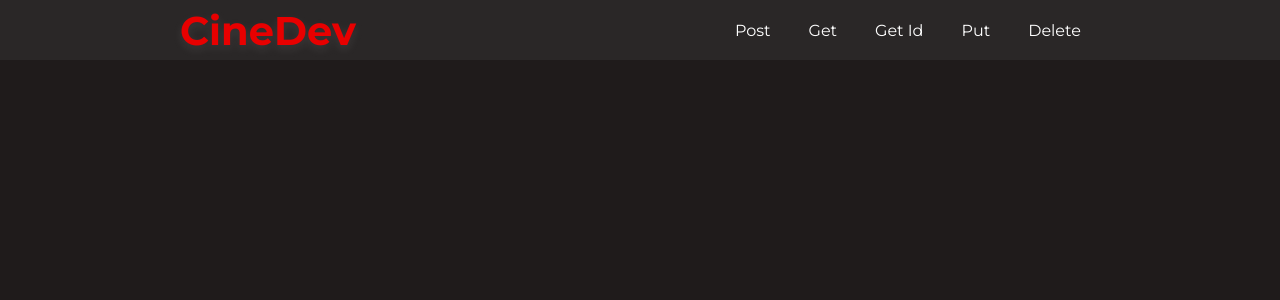
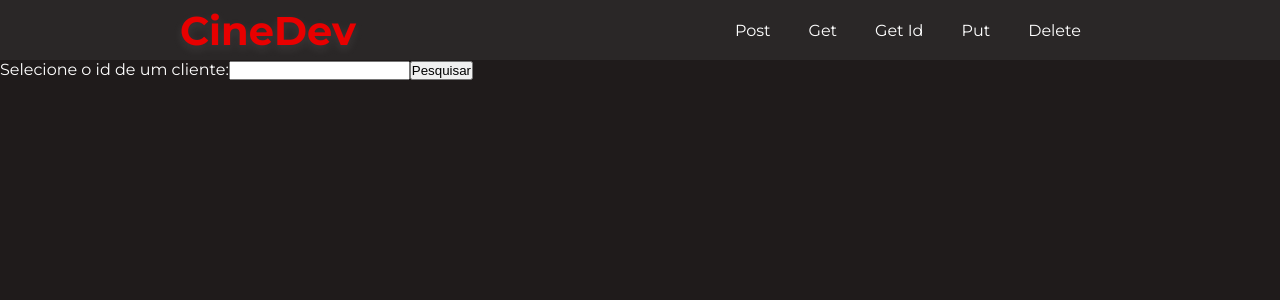
Before and after one commit to SabrinaSzemberg/CineDev_React_Site, a React (Vite) app: page /getClienteId in a window 1280 px wide. Shown: the top 300 px of the page. Built offline with nearby package versions, Linux system fonts and the light colour scheme.

Commit message:
cria estado para input de id

```diff
--- a/frontend/src/Components/Header/Header.jsx
+++ b/frontend/src/Components/Header/Header.jsx
@@ -9,7 +9,7 @@ const Header = () => {
       <nav>
       <Link className="crud" to="/">Post</Link>
       <Link className="crud" to="/get">Get</Link>
-      <Link className="crud" to="/">Get Id</Link>
+      <Link className="crud" to="/getClienteId">Get Id</Link>
       <Link className="crud" to="/">Put</Link>
       <Link className="crud" to="/">Delete</Link>
       </nav>
--- /dev/null
+++ b/frontend/src/Pages/MostrarClienteID/ShowClientId.jsx
@@ -0,0 +1,39 @@
+import React, { useState } from "react";
+import S from "./ShowClientId.module.css";
+
+const ShowClientId = () => {
+  const [clientes, setClientes] = useState([])
+  const [input, setInput] = useState('')
+
+  function handleInput(target){
+    setInput(target.value)
+    console.log(input)
+  }
+
+  return (
+    <section className={S.content}>
+      <form>
+        <label htmlFor="">Selecione o id de um cliente:</label>
+        <input type="text" value={input} onChange={({target})=>handleInput(target)}/>
+        <button>Pesquisar</button>
+      </form>
+      <div className={S.clientes}>
+        {!!clientes &&
+          clientes.map((cliente) => {
+            return (
+              <CardCliente
+                key={cliente.id}
+                name={cliente.name}
+                email={cliente.email}
+                password={cliente.password}
+                payment={cliente.payment}
+                club={cliente.clun}
+              />
+            );
+          })}
+      </div>
+    </section>
+  );
+};
+
+export default ShowClientId;
--- /dev/null
+++ b/frontend/src/Pages/MostrarClienteID/ShowClientId.module.css
@@ -0,0 +1,3 @@
+.content{
+    color: white;
+}
--- a/frontend/src/Routes.jsx
+++ b/frontend/src/Routes.jsx
@@ -4,6 +4,7 @@ import Home from "./Pages/Home/Home";
 import Header from "./Components/Header/Header";
 import Delete from "./Pages/Delete/Delete"
 import ListaClientes from "./Pages/ListarClientes/ListaClientes";
+import ShowClientId from "./Pages/MostrarClienteID/ShowClientId";
 
 const Routes = () => {
   return (
@@ -14,6 +15,7 @@ const Routes = () => {
         <Route path='/' element={<Home/>}/>
         <Route path='/Delete' element={<Delete/>}/>
         <Route path='/get' element={<ListaClientes/>}/>
+        <Route path='/getClienteId' element={<ShowClientId/>}/>
       </Switch>
     </BrowserRouter>
   );
```
